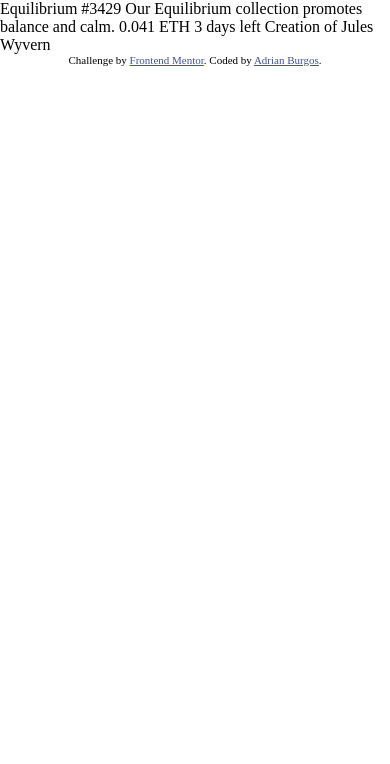
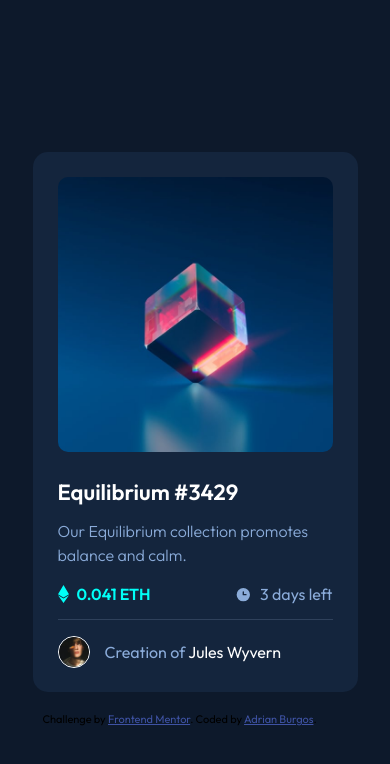
Before and after one commit to adrianburgoscolas/nft-preview-card-component, a plain HTML site: page index.html in a window 390 px wide. Drawn offline with Linux system fonts and the light colour scheme.

Commit message:
mobile version ok

```diff
--- a/index.css
+++ b/index.css
@@ -1,3 +1,96 @@
 body{
  margin:0;
+ background-color: hsl(217, 54%, 11%);
+ display: flex;
+ justify-content: center;
+ align-items: center;
+ height: 100vh;
+ min-height: 600px;
+ min-width: 325px;
+ font-size: 16px;
+ font-family: 'Outfit', sans-serif;
 }
+.card{
+    position:relative;
+    background-color: hsl(216, 50%, 16%);
+    width: 275px;
+    height: 490px;
+    padding: 25px;
+    border-radius: 15px;
+}
+header img{
+    width: 100%;
+    height: auto;
+    border-radius: 10px;
+
+}
+.attribution {
+    top: 0;
+    left: 10px;
+    position:absolute;
+    font-size: 11px;
+    text-align: center;
+    padding: 0;
+    margin-top: 560px;
+}
+.attribution a {
+    color: hsl(228, 45%, 44%);
+}
+h1{
+    font-weight: 600;
+    font-size: 22px;
+    color: white;
+    margin-top: 22px;
+    margin-bottom: 13px;
+}
+footer{
+    display: flex;
+    align-items: center;
+}
+footer img{
+    height: 100%;
+    border: 1px solid white ;
+    border-radius: 50%;
+}
+.time-left,.body-text,.creation{
+    color: hsl(215, 51%, 70%);
+}
+.body-text{
+    line-height: 1.5;
+    font-weight: 300;
+}
+.card-footer{
+    height: 30px;
+    color: white;
+    margin-top: 17px;
+
+}
+hr{
+    border-top: 1px solid hsl(215, 32%, 27%);
+    border-bottom: none;
+    border-left: none;
+    border-right: none;
+    margin-top: 15px;
+}
+.price{
+    color: hsl(178, 100%, 50%);
+    display: flex;
+    align-items: center;
+    font-weight: 600;
+}
+.time-left{
+    display: flex;
+    align-items: center;
+}
+.card-ofert{
+    margin-top: 17px;
+    display: flex;
+    align-items: center;
+    justify-content: space-between;
+}
+.footer-text{
+    margin-left: 15px;
+}
+.ofert-element{
+    margin-left: 8px;
+}
--- a/index.html
+++ b/index.html
@@ -8,28 +8,44 @@
 
   <link rel='stylesheet' href='index.css'>
 
+  <link rel="preconnect" href="https://fonts.googleapis.com">
+  <link rel="preconnect" href="https://fonts.gstatic.com" crossorigin>
+  <link href="https://fonts.googleapis.com/css2?family=Outfit:wght@300;400;600&display=swap" rel="stylesheet">
+
   <title>Frontend Mentor | NFT preview card component</title>
 
   <!-- Feel free to remove these styles or customise in your own stylesheet 👍 -->
   <style>
-    .attribution { font-size: 11px; text-align: center; }
-    .attribution a { color: hsl(228, 45%, 44%); }
+
   </style>
 </head>
 <body>
+  <div class='card'>
+    <header class='card-header'>
+      <img src="./images/image-equilibrium.jpg" alt="Equilibrium NFT">
+      <h1>Equilibrium #3429</h1>
+    </header>
+    <section class='card-body'>
+      <div class='body-text'>Our Equilibrium collection promotes balance and calm.</div>
 
-  Equilibrium #3429
-
-  Our Equilibrium collection promotes balance and calm.
-
-  0.041 ETH
-  3 days left
-
-  Creation of Jules Wyvern
-
-  <div class="attribution">
-    Challenge by <a href="https://www.frontendmentor.io?ref=challenge" target="_blank">Frontend Mentor</a>.
-    Coded by <a href="https://www.freecodecamp.org/fcce3ec214d-b0f9-4ddc-b526-34aea3d1e4a3" target='_blank'>Adrian Burgos</a>.
+      <div class='card-ofert'>
+        <div class='price'>
+          <svg width="11" height="18" xmlns="http://www.w3.org/2000/svg"><path d="M11 10.216 5.5 18 0 10.216l5.5 3.263 5.5-3.262ZM5.5 0l5.496 9.169L5.5 12.43 0 9.17 5.5 0Z" fill="#00FFF8"/></svg>
+          <div class='ofert-element'>0.041 ETH</div>
+        </div>
+        <div class='time-left'>
+          <svg width="17" height="17" xmlns="http://www.w3.org/2000/svg"><path d="M8.305 2.007a6.667 6.667 0 1 0 0 13.334 6.667 6.667 0 0 0 0-13.334Zm2.667 7.334H8.305a.667.667 0 0 1-.667-.667V6.007a.667.667 0 0 1 1.334 0v2h2a.667.667 0 0 1 0 1.334Z" fill="#8BACD9"/></svg>
+          <div class='ofert-element'>3 days left</div>
+      </div>
+    </section><hr>
+    <footer class='card-footer'>
+      <img src='./images/image-avatar.png' alt="avatar">
+      <div class='footer-text'><span class='creation'>Creation of</span> Jules Wyvern</div>
+    </footer>
+    <div class="attribution">
+      Challenge by <a href="https://www.frontendmentor.io?ref=challenge" target="_blank">Frontend Mentor</a>.
+      Coded by <a href="https://www.freecodecamp.org/fcce3ec214d-b0f9-4ddc-b526-34aea3d1e4a3" target='_blank'>Adrian Burgos</a>.
+    </div>
   </div>
 </body>
 </html>
```
